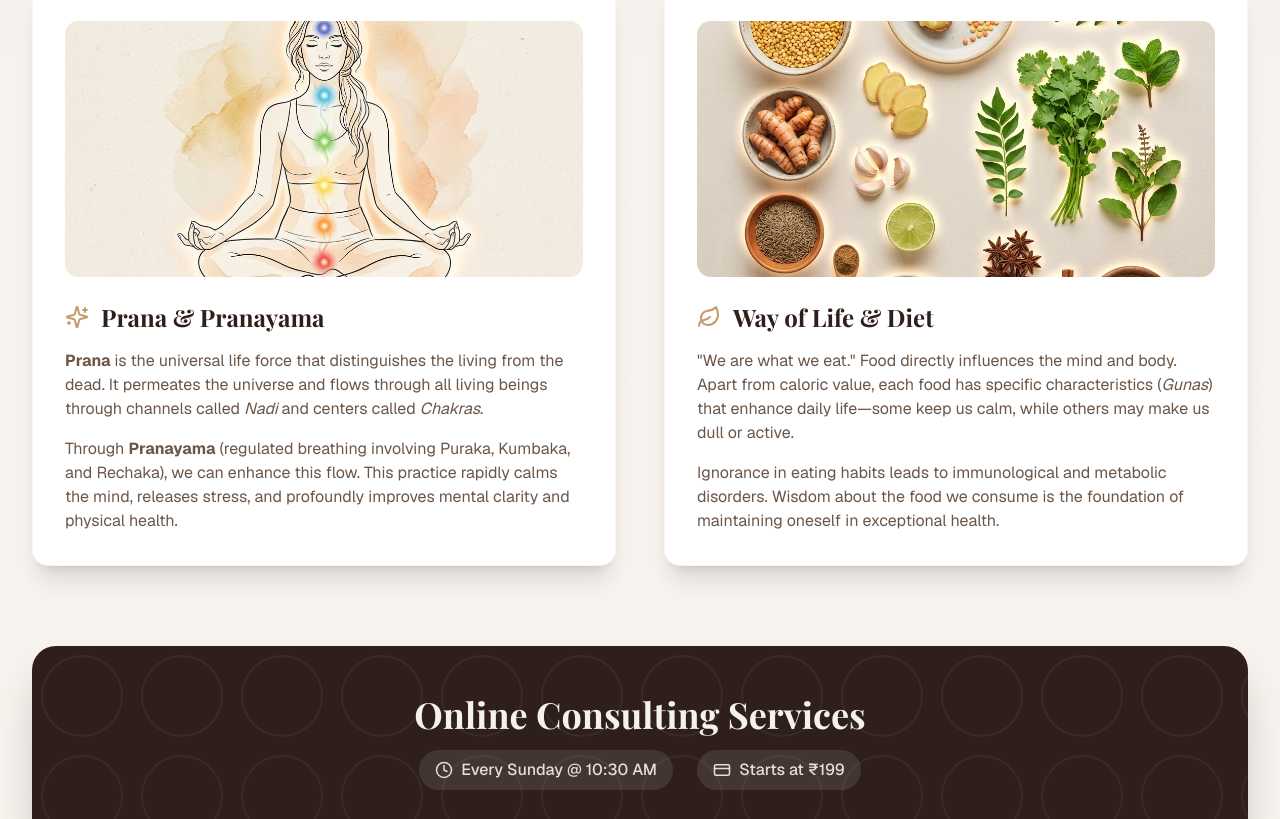
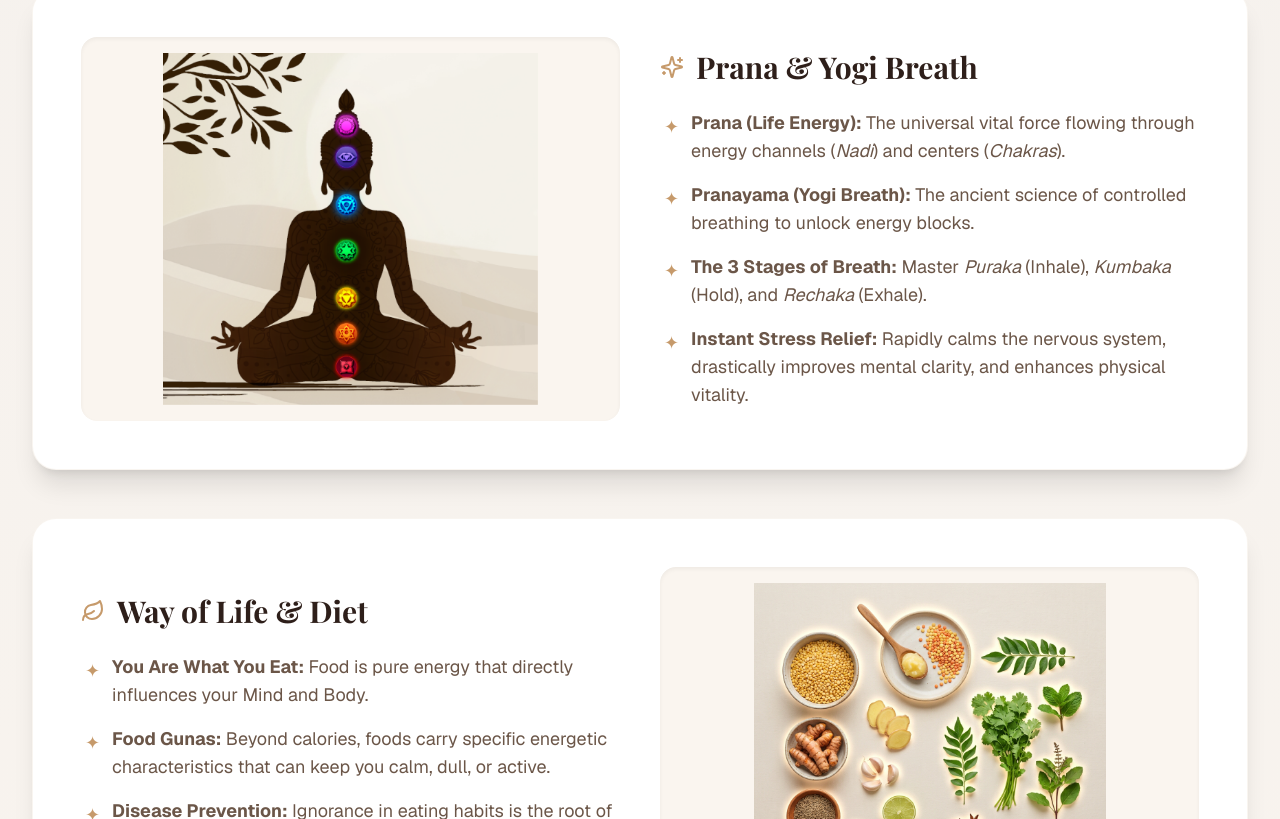
Before and after one commit to KIRNKUMR-7/OmegaClinic, a Next.js app: page / in a window 1280 px wide. Shown: the part 6181-7000 px from the top of the page. Built offline with nearby package versions, Linux system fonts and the light colour scheme.

Commit message:
Update Omni Being layout to single rows and fix Buddha image fitting

```diff
--- a/components/omni-being.tsx
+++ b/components/omni-being.tsx
@@ -36,35 +36,70 @@ export default function OmniBeing() {
         </div>
 
         {/* Philosophy / PDF Content Section */}
-        <div className="grid md:grid-cols-2 gap-12 mb-20 items-stretch">
-          <div className="bg-white p-8 rounded-2xl shadow-xl border border-accent/10 relative overflow-hidden group hover:border-accent/30 transition-all duration-500 flex flex-col">
-            <div className="w-full h-48 sm:h-64 mb-6 rounded-xl overflow-hidden shadow-inner">
-              <img src="/omni-meditation-art.png" alt="Yogic Meditation and Chakras" className="w-full h-full object-cover group-hover:scale-105 transition-transform duration-700" />
+        <div className="flex flex-col gap-12 mb-20">
+
+          {/* Prana Row */}
+          <div className="bg-white p-8 md:p-12 rounded-3xl shadow-xl border border-accent/10 relative overflow-hidden group hover:border-accent/30 transition-all duration-500">
+            <div className="grid md:grid-cols-2 gap-10 items-center">
+              <div className="w-full h-64 md:h-96 rounded-2xl overflow-hidden shadow-inner bg-[#FAF5EF] flex items-center justify-center p-4">
+                <img src="/buddha-from-pdf.png" alt="Yogi Breath and Buddha" className="w-full h-full object-contain group-hover:scale-105 transition-transform duration-700" onError={(e) => { e.currentTarget.src = "/omni-meditation-art.png" }} />
+              </div>
+              <div>
+                <h3 className="font-serif-heading text-3xl text-primary mb-6 flex items-center gap-3">
+                  <Sparkles className="text-accent" /> Prana & Yogi Breath
+                </h3>
+                <ul className="text-muted-foreground space-y-4 list-none pl-1">
+                  <li className="flex items-start gap-3">
+                    <span className="text-accent mt-1 text-lg">✦</span>
+                    <span className="text-lg"><strong>Prana (Life Energy):</strong> The universal vital force flowing through energy channels (<em>Nadi</em>) and centers (<em>Chakras</em>).</span>
+                  </li>
+                  <li className="flex items-start gap-3">
+                    <span className="text-accent mt-1 text-lg">✦</span>
+                    <span className="text-lg"><strong>Pranayama (Yogi Breath):</strong> The ancient science of controlled breathing to unlock energy blocks.</span>
+                  </li>
+                  <li className="flex items-start gap-3">
+                    <span className="text-accent mt-1 text-lg">✦</span>
+                    <span className="text-lg"><strong>The 3 Stages of Breath:</strong> Master <em>Puraka</em> (Inhale), <em>Kumbaka</em> (Hold), and <em>Rechaka</em> (Exhale).</span>
+                  </li>
+                  <li className="flex items-start gap-3">
+                    <span className="text-accent mt-1 text-lg">✦</span>
+                    <span className="text-lg"><strong>Instant Stress Relief:</strong> Rapidly calms the nervous system, drastically improves mental clarity, and enhances physical vitality.</span>
+                  </li>
+                </ul>
+              </div>
             </div>
-            <h3 className="font-serif-heading text-2xl text-primary mb-4 flex items-center gap-3">
-              <Sparkles className="text-accent" /> Prana & Pranayama
-            </h3>
-            <p className="text-muted-foreground mb-4">
-              <strong>Prana</strong> is the universal life force that distinguishes the living from the dead. It permeates the universe and flows through all living beings through channels called <em>Nadi</em> and centers called <em>Chakras</em>.
-            </p>
-            <p className="text-muted-foreground flex-grow">
-              Through <strong>Pranayama</strong> (regulated breathing involving Puraka, Kumbaka, and Rechaka), we can enhance this flow. This practice rapidly calms the mind, releases stress, and profoundly improves mental clarity and physical health.
-            </p>
           </div>
 
-          <div className="bg-white p-8 rounded-2xl shadow-xl border border-accent/10 relative overflow-hidden group hover:border-accent/30 transition-all duration-500 flex flex-col">
-            <div className="w-full h-48 sm:h-64 mb-6 rounded-xl overflow-hidden shadow-inner bg-[#FAF5EF] flex items-center justify-center">
-              <img src="/omni-diet-art.png" alt="Healthy Ayurvedic Diet" className="w-full h-full object-cover group-hover:scale-105 transition-transform duration-700" />
+          {/* Diet Row */}
+          <div className="bg-white p-8 md:p-12 rounded-3xl shadow-xl border border-accent/10 relative overflow-hidden group hover:border-accent/30 transition-all duration-500">
+            <div className="grid md:grid-cols-2 gap-10 items-center">
+              <div className="order-2 md:order-1">
+                <h3 className="font-serif-heading text-3xl text-primary mb-6 flex items-center gap-3">
+                  <Leaf className="text-accent" /> Way of Life & Diet
+                </h3>
+                <ul className="text-muted-foreground space-y-4 list-none pl-1">
+                  <li className="flex items-start gap-3">
+                    <span className="text-accent mt-1 text-lg">✦</span>
+                    <span className="text-lg"><strong>You Are What You Eat:</strong> Food is pure energy that directly influences your Mind and Body.</span>
+                  </li>
+                  <li className="flex items-start gap-3">
+                    <span className="text-accent mt-1 text-lg">✦</span>
+                    <span className="text-lg"><strong>Food Gunas:</strong> Beyond calories, foods carry specific energetic characteristics that can keep you calm, dull, or active.</span>
+                  </li>
+                  <li className="flex items-start gap-3">
+                    <span className="text-accent mt-1 text-lg">✦</span>
+                    <span className="text-lg"><strong>Disease Prevention:</strong> Ignorance in eating habits is the root of immunological and metabolic disorders.</span>
+                  </li>
+                  <li className="flex items-start gap-3">
+                    <span className="text-accent mt-1 text-lg">✦</span>
+                    <span className="text-lg"><strong>Dietary Wisdom:</strong> Gain clarity on the perfect nutritional balance for exceptional lifelong health.</span>
+                  </li>
+                </ul>
+              </div>
+              <div className="order-1 md:order-2 w-full h-64 md:h-96 rounded-2xl overflow-hidden shadow-inner bg-[#FAF5EF] flex items-center justify-center p-4">
+                <img src="/omni-diet-art.png" alt="Healthy Ayurvedic Diet" className="w-full h-full object-contain group-hover:scale-105 transition-transform duration-700" />
+              </div>
             </div>
-            <h3 className="font-serif-heading text-2xl text-primary mb-4 flex items-center gap-3">
-              <Leaf className="text-accent" /> Way of Life & Diet
-            </h3>
-            <p className="text-muted-foreground mb-4">
-              "We are what we eat." Food directly influences the mind and body. Apart from caloric value, each food has specific characteristics (<em>Gunas</em>) that enhance daily life—some keep us calm, while others may make us dull or active.
-            </p>
-            <p className="text-muted-foreground flex-grow">
-              Ignorance in eating habits leads to immunological and metabolic disorders. Wisdom about the food we consume is the foundation of maintaining oneself in exceptional health.
-            </p>
           </div>
         </div>
 
```
Also changed, not shown: public/buddha-from-pdf.png (added).
